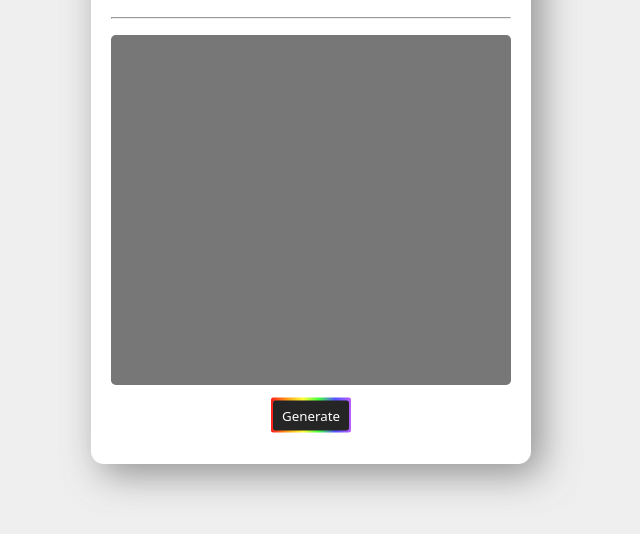
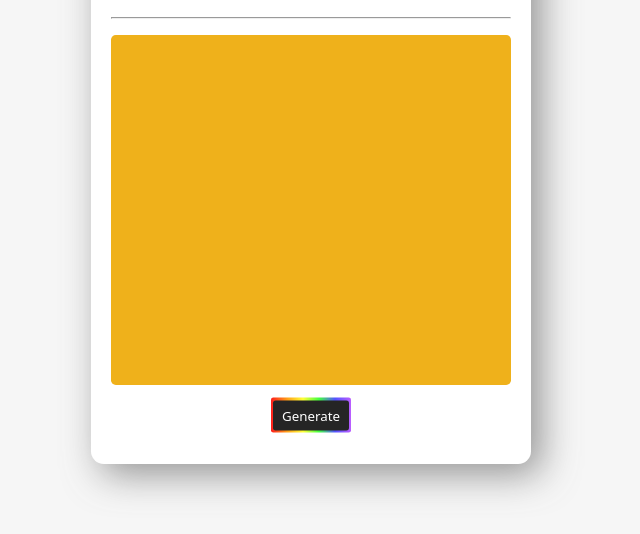
Before and after one commit to Birelr/RandomColorGenerator, a plain HTML site: page index.html in a window 1280 px wide. Both pictures are taken after a click on the button 640 px from the left and 571 px from the top of the page. Shown: the part 156-690 px from the top of the page, without its empty margins (329-969 px from the left). Drawn offline with Linux system fonts and the light colour scheme.

Commit message:
v1.0 completed

```diff
--- a/app.js
+++ b/app.js
@@ -0,0 +1,10 @@
+const genBtn = document.getElementById('btn');
+const cardBody = document.getElementById('card');
+console.log(cardBody);
+
+genBtn.addEventListener('click', () => {
+  const randomColor = Math.floor(Math.random() * 16777215).toString(16);
+  cardBody.style.backgroundColor = `#${randomColor}`;
+  console.log(randomColor);
+}
+);
--- a/index.html
+++ b/index.html
@@ -10,9 +10,9 @@
     <div class="container">
         <h2>Random Color Generator</h2>
         <hr>
-        <div class="card">
+        <div class="card" >
             <div class="card-body">
-                <div class="color-box">
+                <div class="color-box" id="card">
                     <div class="color"></div>
                 </div>
                 <div class="btn">
--- a/style.css
+++ b/style.css
@@ -3,7 +3,7 @@
 }
 body{
     margin: 0;
-    background-color: #efefef;
+    background-color: #f6f6f6;
     box-sizing: border-box;
 }
 .container{
@@ -23,7 +23,7 @@ body{
     margin-bottom: 1em;
     width: 100%;
     height: 350px;
-    background-color: #777777;
+    background-color: #000000;
     border-radius: 0.3em;
 }
 #btn{
@@ -65,5 +65,5 @@ body{
 
 #btn:hover::before{
     background-position: -1050em 0;
-    transition: 500s linear;
+    transition: 300s linear;
 }
```
